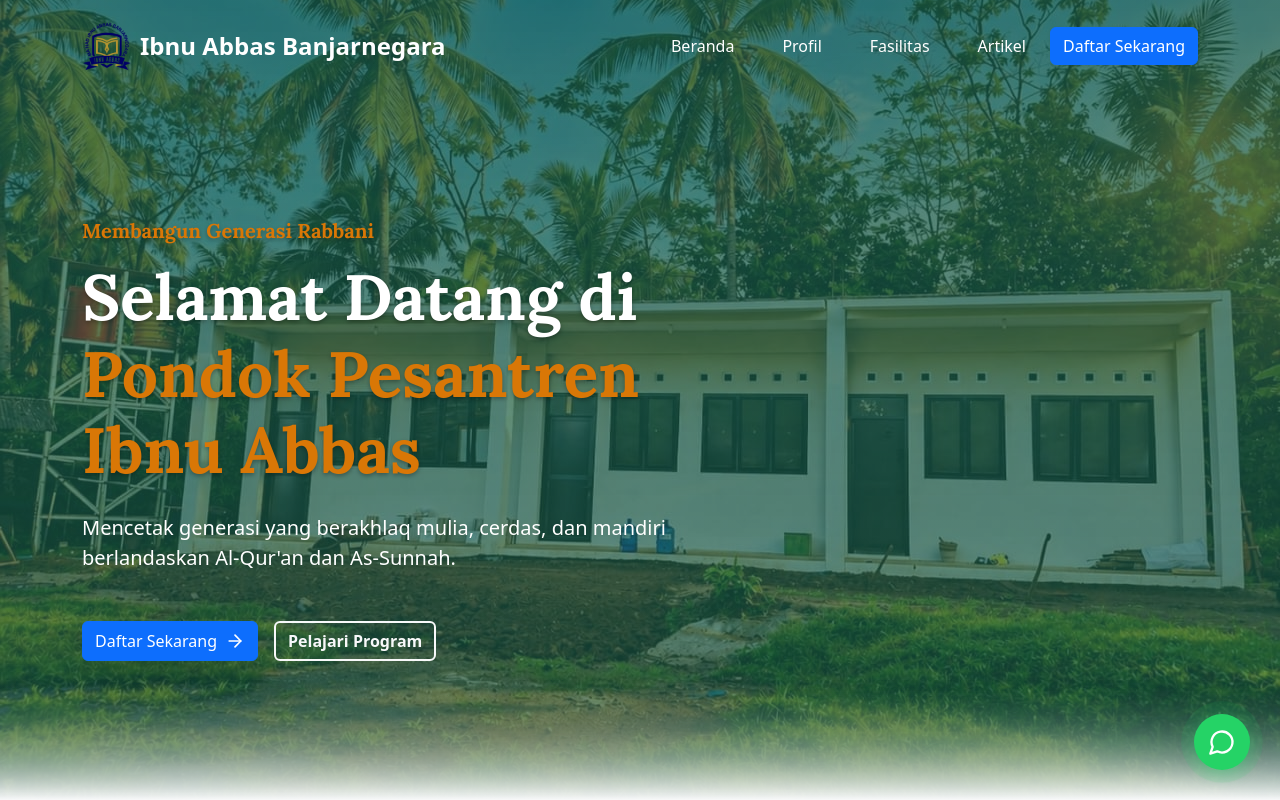
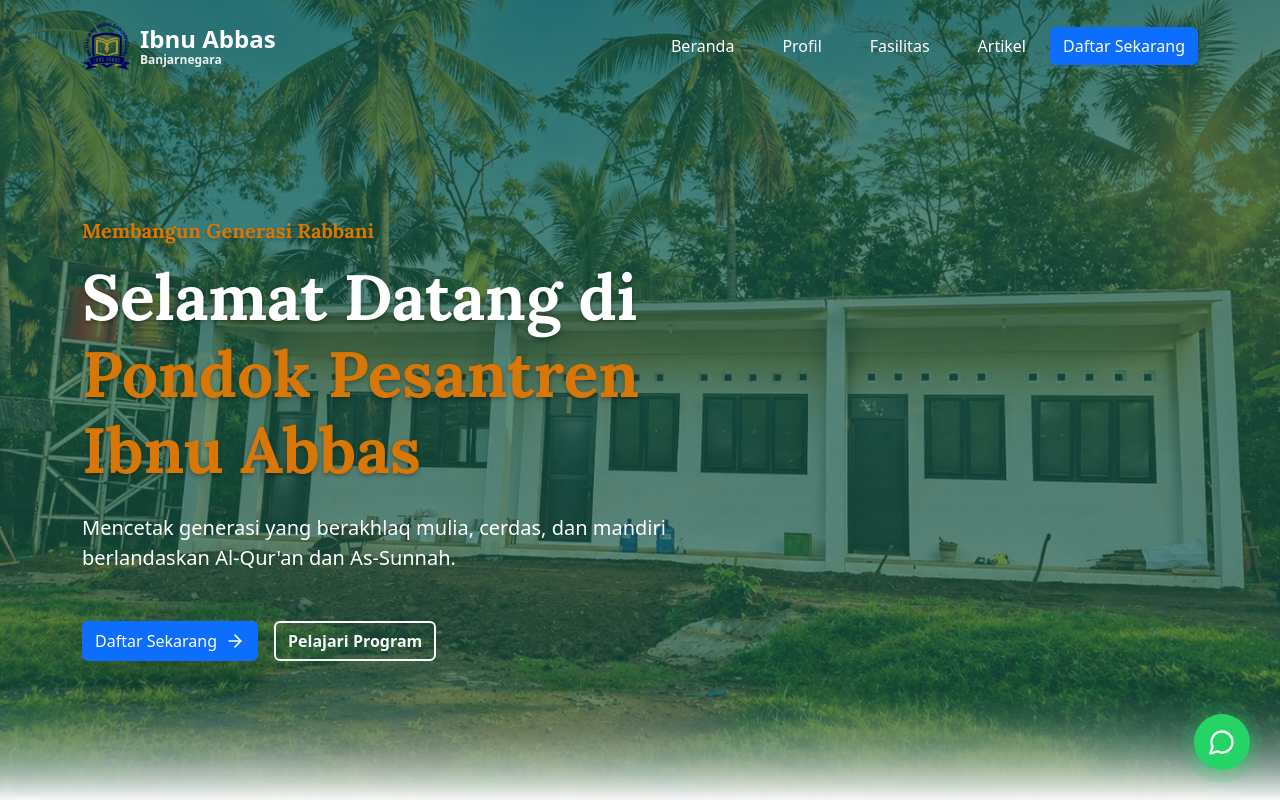
Before and after one commit to AZcode-wars/project-website-ibnu-abbas, a React (Vite) app: page / in a window 1280 px wide. Shown: the top 800 px of the page. Built offline with nearby package versions, Linux system fonts and the light colour scheme; no server answers.

Commit message:
Mengubah tampilan Navbar Brand

```diff
--- a/src/components/Navbar.jsx
+++ b/src/components/Navbar.jsx
@@ -57,9 +57,16 @@ const Header = () => {
               className="me-2 logo-mahad"
             />
             <span
-              className={`fw-bold fs-4 ${shouldBeSolid ? "text-primary-green" : "text-white"}`}
+              className={`d-flex flex-column mb-0 fw-bold fs-4 ${shouldBeSolid ? "text-primary-green" : "text-white"}`}
+              style={{ lineHeight: "1.1" }}
             >
-              Ibnu Abbas Banjarnegara
+              <span>Ibnu Abbas</span>
+              <span
+                className="fs-small"
+                style={{ fontSize: "0.75rem", opacity: 0.9 }}
+              >
+                Banjarnegara
+              </span>
             </span>
           </Navbar.Brand>
 
```
